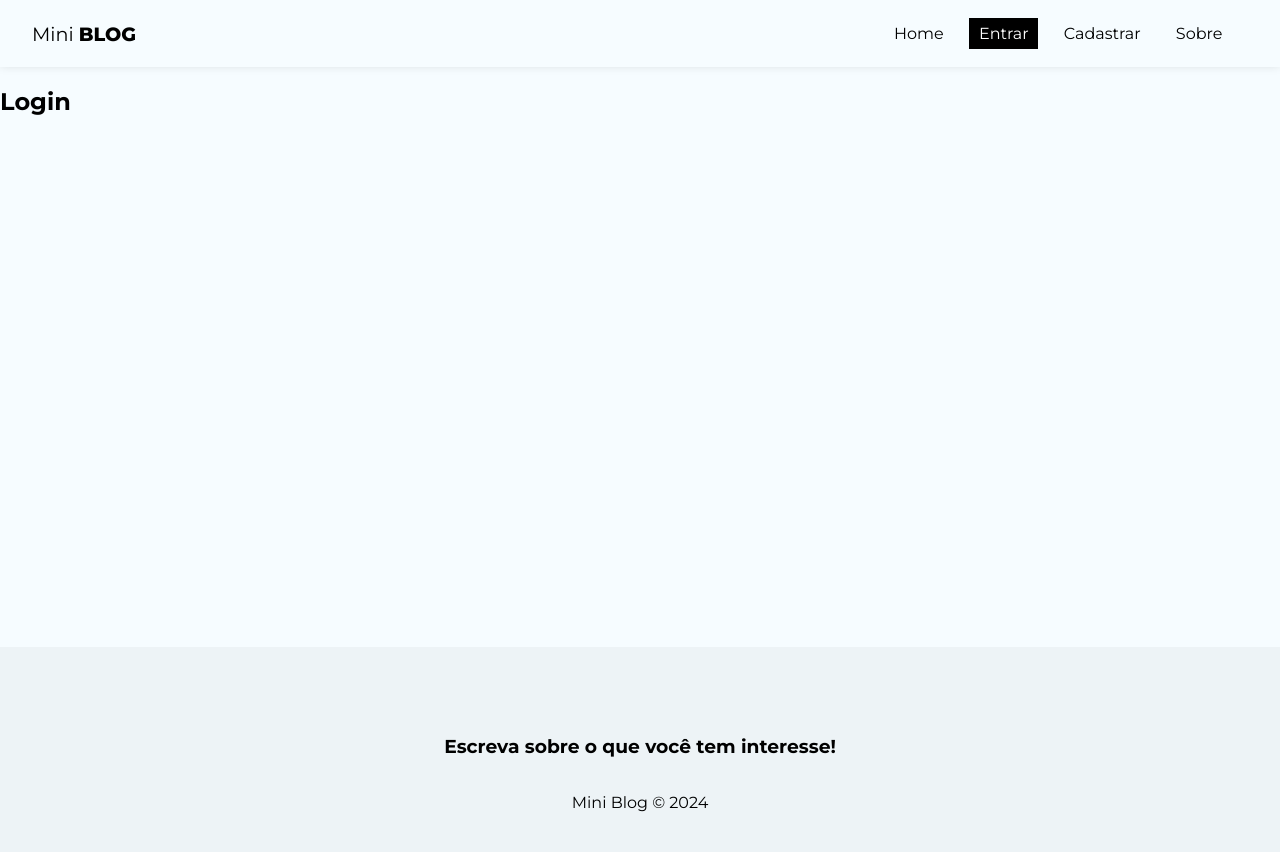
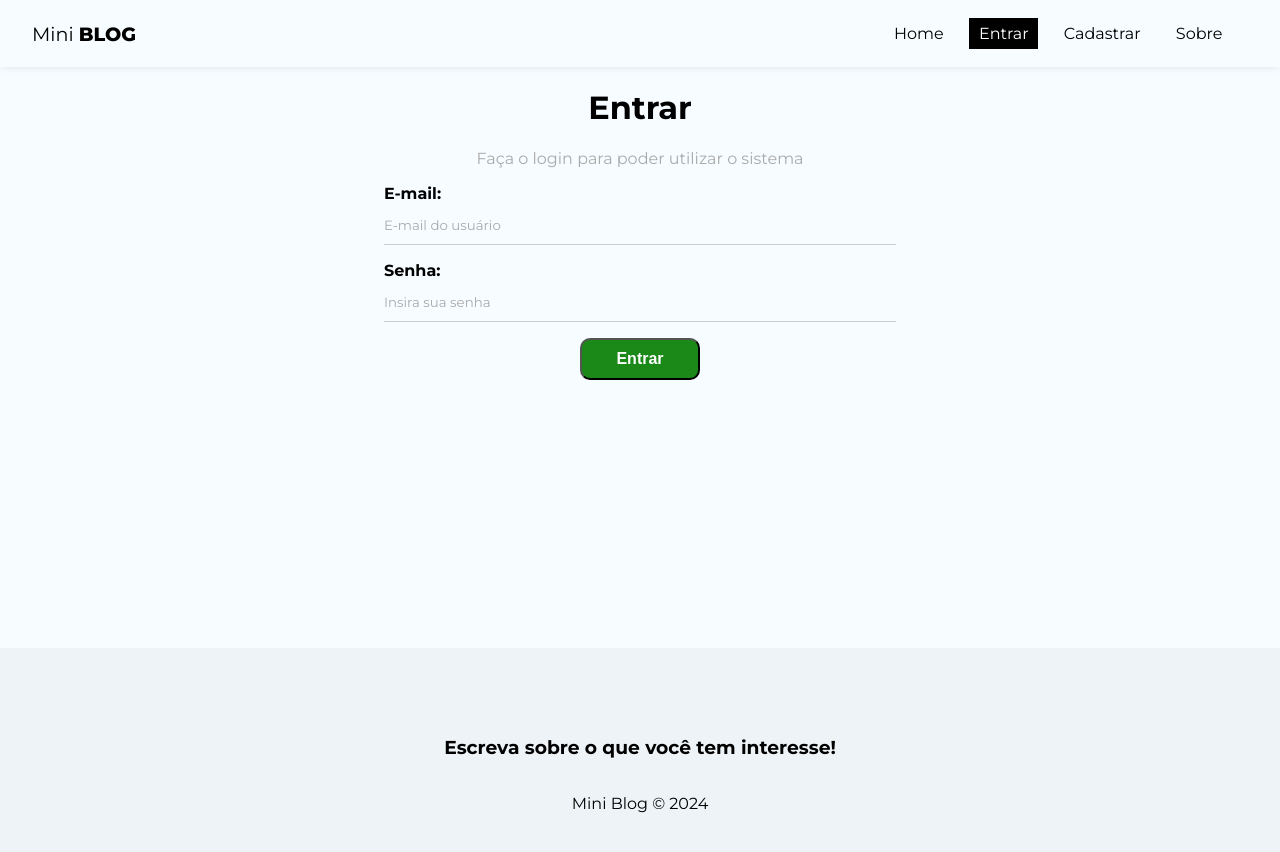
Before and after one commit to alexandrerogeriosn93/project-react-miniblog, a React (Vite) app: page /login in a window 1280 px wide. Shown: the top 852 px of the page. Built offline with nearby package versions, Linux system fonts and the light colour scheme; no server answers.

Commit message:
feat: add component Login layout jsx and styles css

```diff
--- a/src/pages/Login/Login.jsx
+++ b/src/pages/Login/Login.jsx
@@ -1,9 +1,73 @@
+import { useEffect, useState } from "react";
+
+import { useAuthentication } from "../../hooks/useAuthentication";
 import styles from "./Login.module.css";
 
 const Login = () => {
+  const [email, setEmail] = useState("");
+  const [password, setPassword] = useState("");
+  const [error, setError] = useState("");
+
+  const { createUser, error: authError, loading } = useAuthentication();
+
+  const handleSubmit = async (e) => {
+    e.preventDefault();
+
+    setError("");
+
+    const user = {
+      email,
+      password,
+    };
+
+    const res = await createUser(user);
+
+    console.log(res);
+  };
+
+  useEffect(() => {
+    if (authError) {
+      setError(authError);
+    }
+  }, [authError]);
+
   return (
-    <div>
-      <h2>Login</h2>
+    <div className={styles.login}>
+      <h1>Entrar</h1>
+      <p>Faça o login para poder utilizar o sistema</p>
+      <form onSubmit={handleSubmit}>
+        <label>
+          <span>E-mail:</span>
+          <input
+            type="email"
+            name="email"
+            id="email"
+            required
+            placeholder="E-mail do usuário"
+            value={email}
+            onChange={(e) => setEmail(e.target.value)}
+          />
+        </label>
+        <label>
+          <span>Senha:</span>
+          <input
+            type="password"
+            name="password"
+            id="password"
+            required
+            placeholder="Insira sua senha"
+            value={password}
+            onChange={(e) => setPassword(e.target.value)}
+          />
+        </label>
+        {!loading && <button className="btn">Entrar</button>}
+        {loading && (
+          <button className="btn" disabled>
+            Aguarde...
+          </button>
+        )}
+        {error && <p className="error">{error}</p>}
+      </form>
     </div>
   );
 };
--- a/src/pages/Login/Login.module.css
+++ b/src/pages/Login/Login.module.css
@@ -0,0 +1,7 @@
+.login {
+  text-align: center;
+}
+
+.login p {
+  color: #aaa;
+}
```
